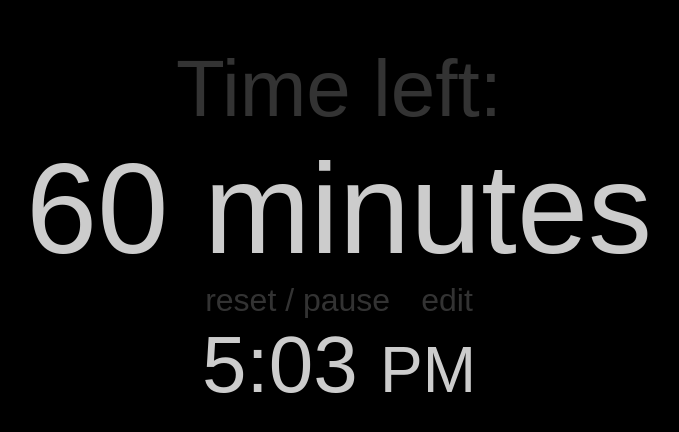
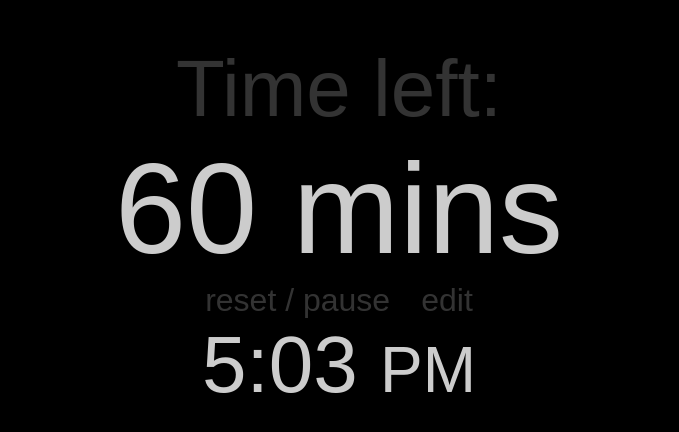
Before and after one commit to wookimiii/timer, a plain HTML site: page index.html in a window 1280 px wide. Shown: the whole page, without its empty margins (301-980 px from the left). Drawn offline with nearby package versions, Linux system fonts and the light colour scheme.

Commit message:
Update index.html
Changing minutes to mins

```diff
--- a/index.html
+++ b/index.html
@@ -74,7 +74,7 @@
             <template v-if="defaultMode">
                 <div>
                     <label>Time left:</label>
-                    <span :class="{ 'time-left': true, 'over-time': this.display < 0 }">{{display}} minutes</span>
+                    <span :class="{ 'time-left': true, 'over-time': this.display < 0 }">{{display}} mins</span>
                 </div>
                 <div class="controls">
                     <span v-on:click="reset">reset</span><span> / </span>
```
